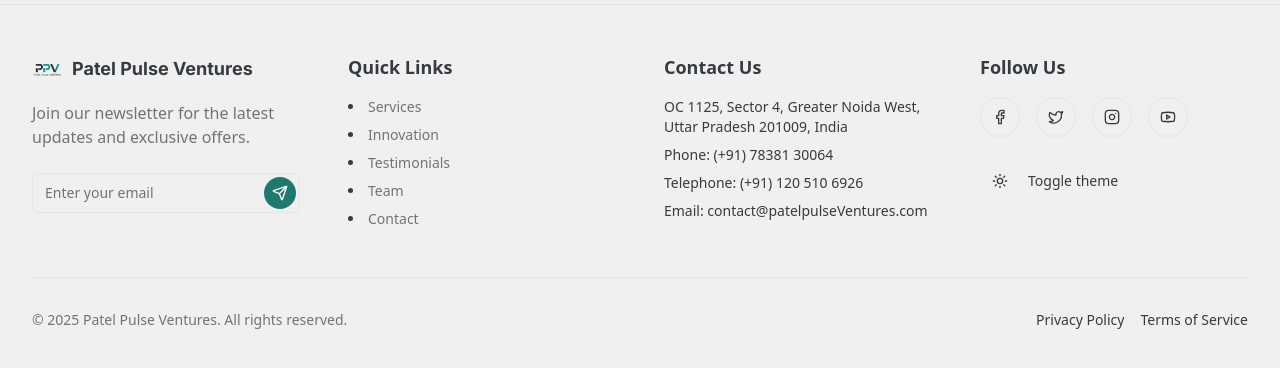
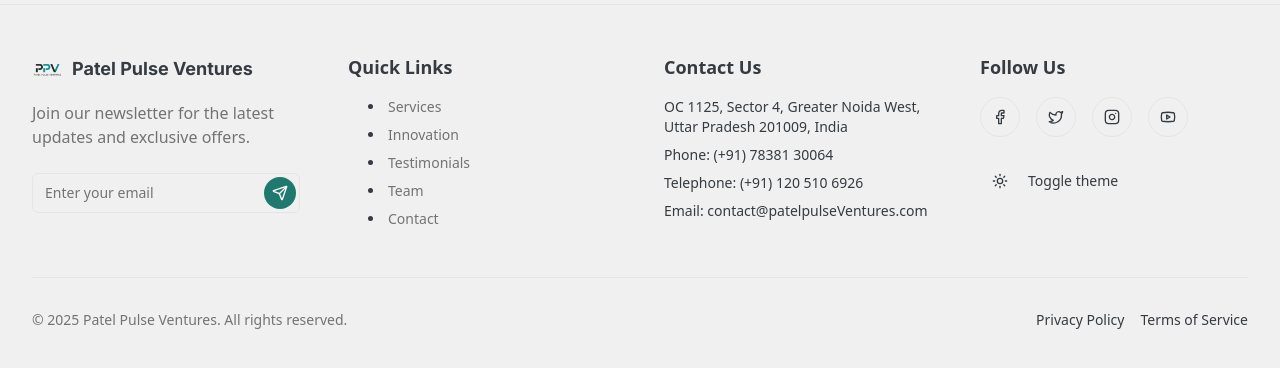
Before and after one commit to sengaryogesh394-ai/PatelPulseVenture, a Next.js app: page / in a window 1280 px wide. Shown: the part 10797-11165 px from the top of the page. Built offline with nearby package versions, Linux system fonts and the light colour scheme.

Commit message:
save changes in header

```diff
--- a/src/components/layout/footer.tsx
+++ b/src/components/layout/footer.tsx
@@ -273,7 +273,7 @@ export default function Footer() {
           {/* --------------------------- */}
           <div>
             <h3 className="mb-4 text-lg font-semibold">Quick Links</h3>
-            <nav className="space-y-2 text-sm">
+            <nav className="space-y-2 pl-5 text-sm">
               <li><Link href="/services" className="text-sm text-muted-foreground hover:text-primary">Services</Link></li>
               <li><Link href="/innovation" className="text-sm text-muted-foreground hover:text-primary">Innovation</Link></li>
               <li><Link href="/testimonials" className="text-sm text-muted-foreground hover:text-primary">Testimonials</Link></li>
--- a/src/components/layout/header.tsx
+++ b/src/components/layout/header.tsx
@@ -176,14 +176,14 @@ export default function Header() {
             <ThemeToggle />
             <span
   className={cn(
-                'absolute left-full ml-2 text-sm transition-opacity duration-300',
+    'absolute left-full ml-2 text-sm transition-opacity duration-300 hidden md:inline-block',
     showHoverText ? 'opacity-100' : 'opacity-0',
-                // dark/light mode color control:
     'text-foreground'
   )}
 >
   Toggle Theme
 </span>
+
           </div>
 
           {/* Mobile Menu */}
```
Lines whose indentation alone changed are shown as unchanged.
